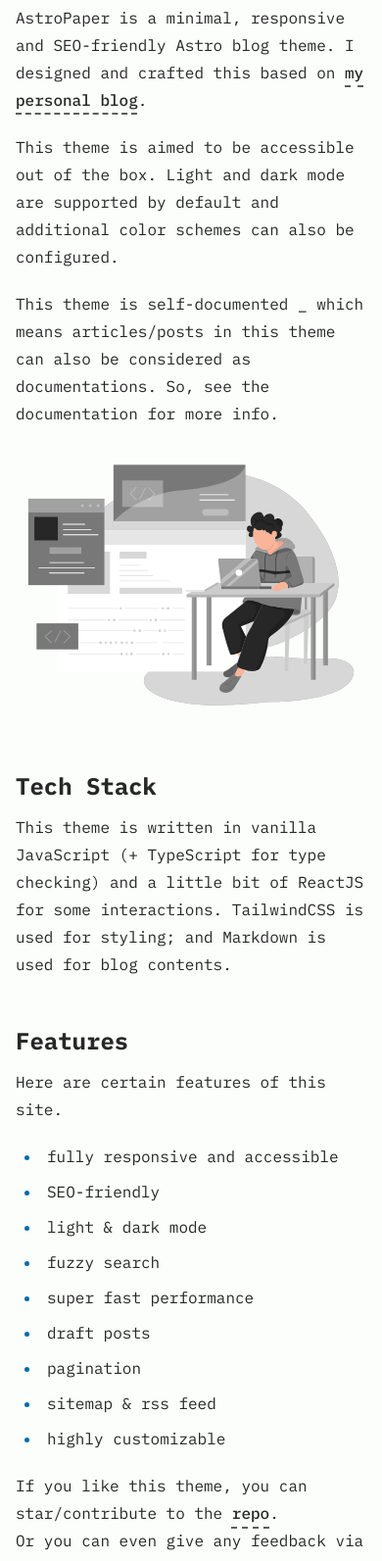
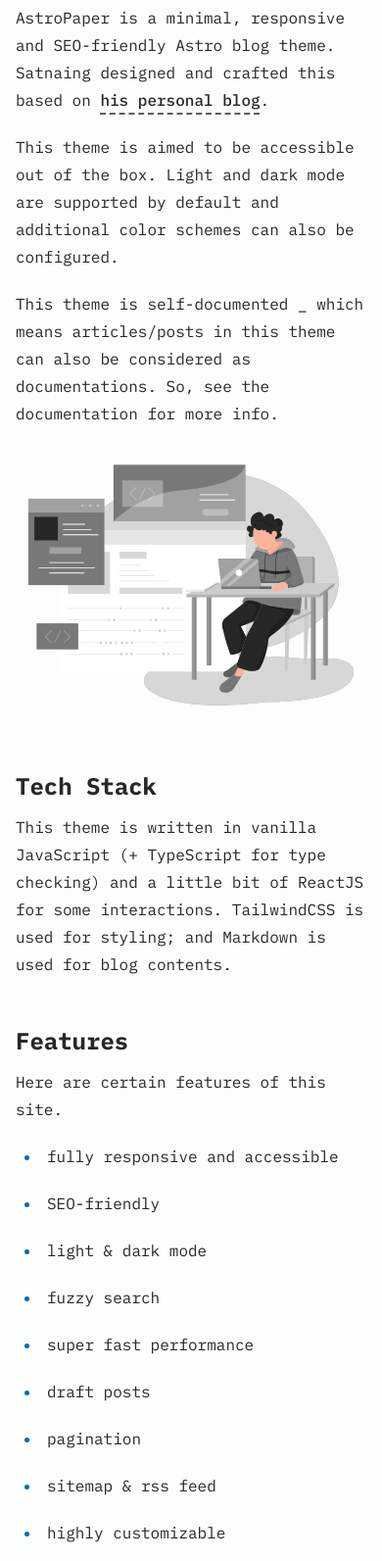
Before and after one commit to AmauryVanEspen/amauryvanespen.github.io, an Astro site: page /about in a window 390 px wide. Shown: the part 407-2000 px from the top of the page at 98% size. Built offline with nearby package versions, Linux system fonts and the light colour scheme; Astro itself is replaced by a stand-in of ours.

Commit message:
Update src/pages/about.md (via Pages CMS)

```diff
--- a/src/pages/about.md
+++ b/src/pages/about.md
@@ -1,18 +1,14 @@
 ---
 layout: ../layouts/AboutLayout.astro
-title: "About"
+title: A propos
 ---
+AstroPaper is a minimal, responsive and SEO-friendly Astro blog theme. Satnaing designed and crafted this based on [his personal blog](https://satnaing.dev/blog).
 
-AstroPaper is a minimal, responsive and SEO-friendly Astro blog theme. I designed and crafted this based on [my personal blog](https://satnaing.dev/blog).
-
-This theme is aimed to be accessible out of the box. Light and dark mode are supported by
-default and additional color schemes can also be configured.
+This theme is aimed to be accessible out of the box. Light and dark mode are supported by default and additional color schemes can also be configured.
 
 This theme is self-documented \_ which means articles/posts in this theme can also be considered as documentations. So, see the documentation for more info.
 
-<div>
-  <img src="/assets/dev.svg" class="sm:w-1/2 mx-auto" alt="coding dev illustration">
-</div>
+<img src="/assets/dev.svg" alt="coding dev illustration" class="sm:w-1/2 mx-auto">
 
 ## Tech Stack
 
@@ -22,15 +18,24 @@ This theme is written in vanilla JavaScript (+ TypeScript for type checking) and
 
 Here are certain features of this site.
 
-- fully responsive and accessible
-- SEO-friendly
-- light & dark mode
-- fuzzy search
-- super fast performance
-- draft posts
-- pagination
-- sitemap & rss feed
-- highly customizable
+*   fully responsive and accessible
+
+*   SEO-friendly
+
+*   light & dark mode
+
+*   fuzzy search
+
+*   super fast performance
+
+*   draft posts
+
+*   pagination
+
+*   sitemap & rss feed
+
+*   highly customizable
+
 
 If you like this theme, you can star/contribute to the [repo](https://github.com/satnaing/astro-paper).
-Or you can even give any feedback via my [email](mailto:contact@satnaing.dev).
+Or you can even give any feedback via [satnaing e-mail](mailto:contact@satnaing.dev).
```
